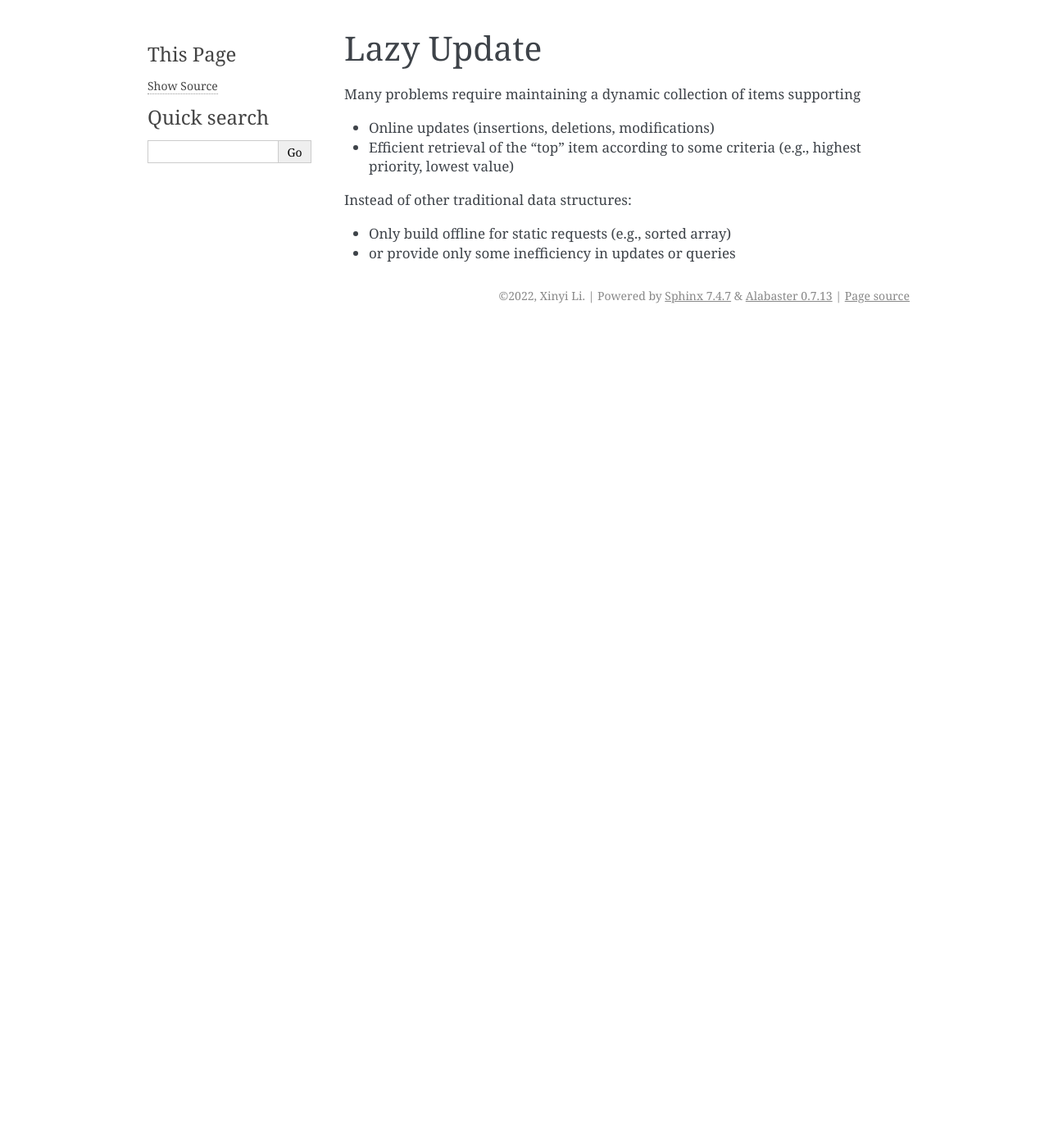
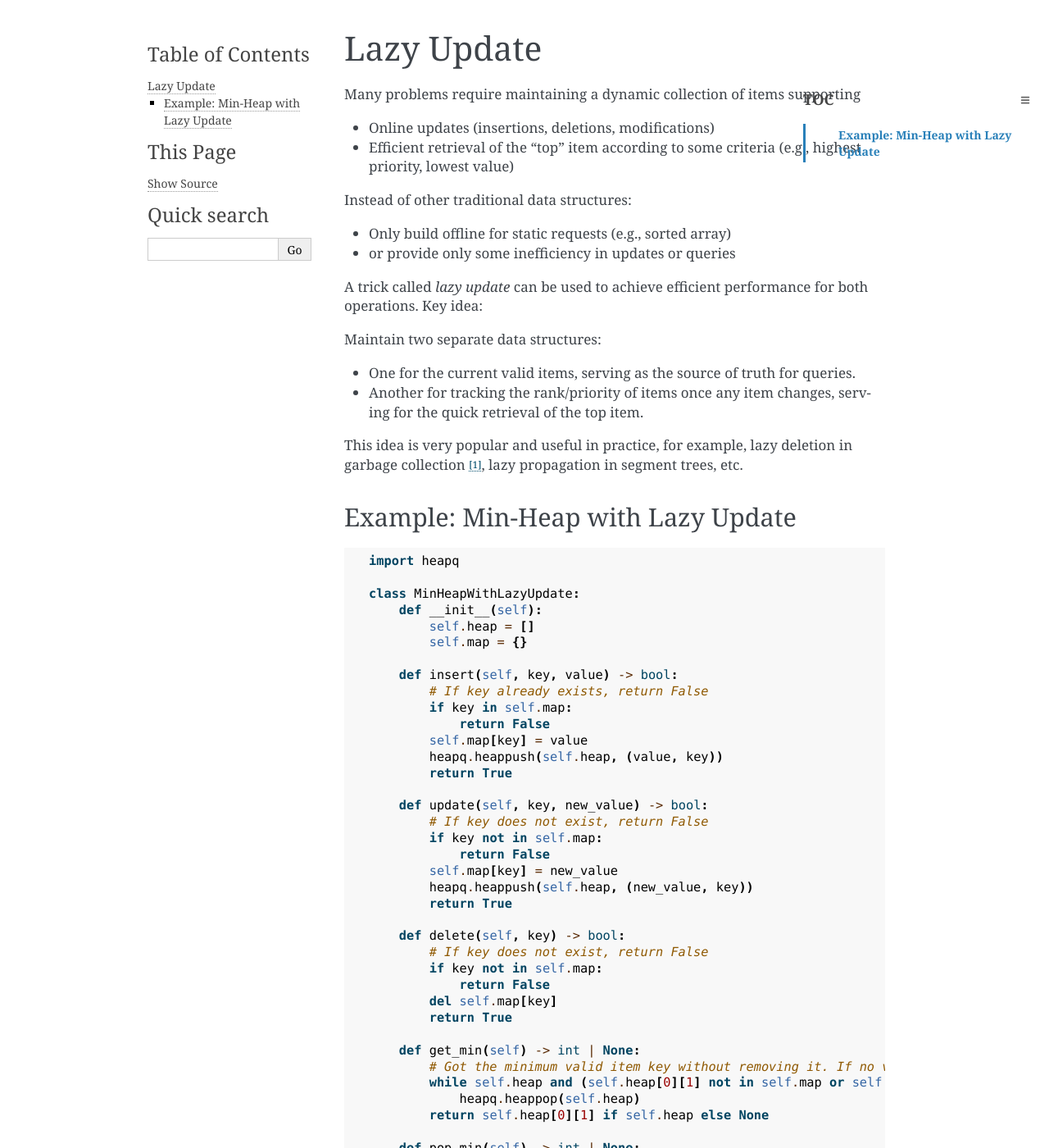
Before and after one commit to li-xin-yi/lctemplates, a Sphinx documentation site: the page built from docs/source/lazy-update.md, in a window 1280 px wide and 1400 px high. Shown: the whole window at 82% size. Built offline with Sphinx 7.4.7, drawn with Linux system fonts in a browser that asks for light colours; some of the changed text lies outside the part shown.

Commit message:
Add detailed explanation and example for Lazy Update data structure

````diff
--- a/docs/source/lazy-update.md
+++ b/docs/source/lazy-update.md
@@ -9,3 +9,66 @@ Instead of other traditional data structures:
 
 - Only build offline for static requests (e.g., sorted array)
 - or provide only some inefficiency in updates or queries
+
+A trick called *lazy update* can be used to achieve efficient performance for both operations. Key idea:
+
+Maintain two separate data structures:
+  - One for the current valid items, serving as the source of truth for queries.
+  - Another for tracking the rank/priority of items once any item changes, serving for the quick retrieval of the top item.
+
+This idea is very popular and useful in practice, for example, lazy deletion in garbage collection [^1], lazy propagation in segment trees, etc.
+
+## Example: Min-Heap with Lazy Update
+
+```python
+import heapq
+
+class MinHeapWithLazyUpdate:
+    def __init__(self):
+        self.heap = []
+        self.map = {}
+
+    def insert(self, key, value) -> bool:
+        # If key already exists, return False
+        if key in self.map:
+            return False
+        self.map[key] = value
+        heapq.heappush(self.heap, (value, key))
+        return True
+
+    def update(self, key, new_value) -> bool:
+        # If key does not exist, return False
+        if key not in self.map:
+            return False
+        self.map[key] = new_value
+        heapq.heappush(self.heap, (new_value, key))
+        return True
+
+    def delete(self, key) -> bool:
+        # If key does not exist, return False
+        if key not in self.map:
+            return False
+        del self.map[key]
+        return True
+
+    def get_min(self) -> int | None:
+        # Got the minimum valid item key without removing it. If no valid item, return None
+        while self.heap and (self.heap[0][1] not in self.map or self.map[self.heap[0][1]] != self.heap[0][0]):
+            heapq.heappop(self.heap)
+        return self.heap[0][1] if self.heap else None
+
+    def pop_min(self) -> int | None:
+        # Remove and return the minimum valid item key. If no valid item, return None
+        while self.heap and (self.heap[0][1] not in self.map or self.map[self.heap[0][1]] != self.heap[0][0]):
+            heapq.heappop(self.heap)
+        if not self.heap:
+            return None
+        _, key = heapq.heappop(self.heap)
+        del self.map[key]
+        return key
+```
+
+
+
+
+[^1]: https://www.designgurus.io/course-play/grokking-the-advanced-system-design-interview/doc/garbage-collection A system design interview problem.
````
